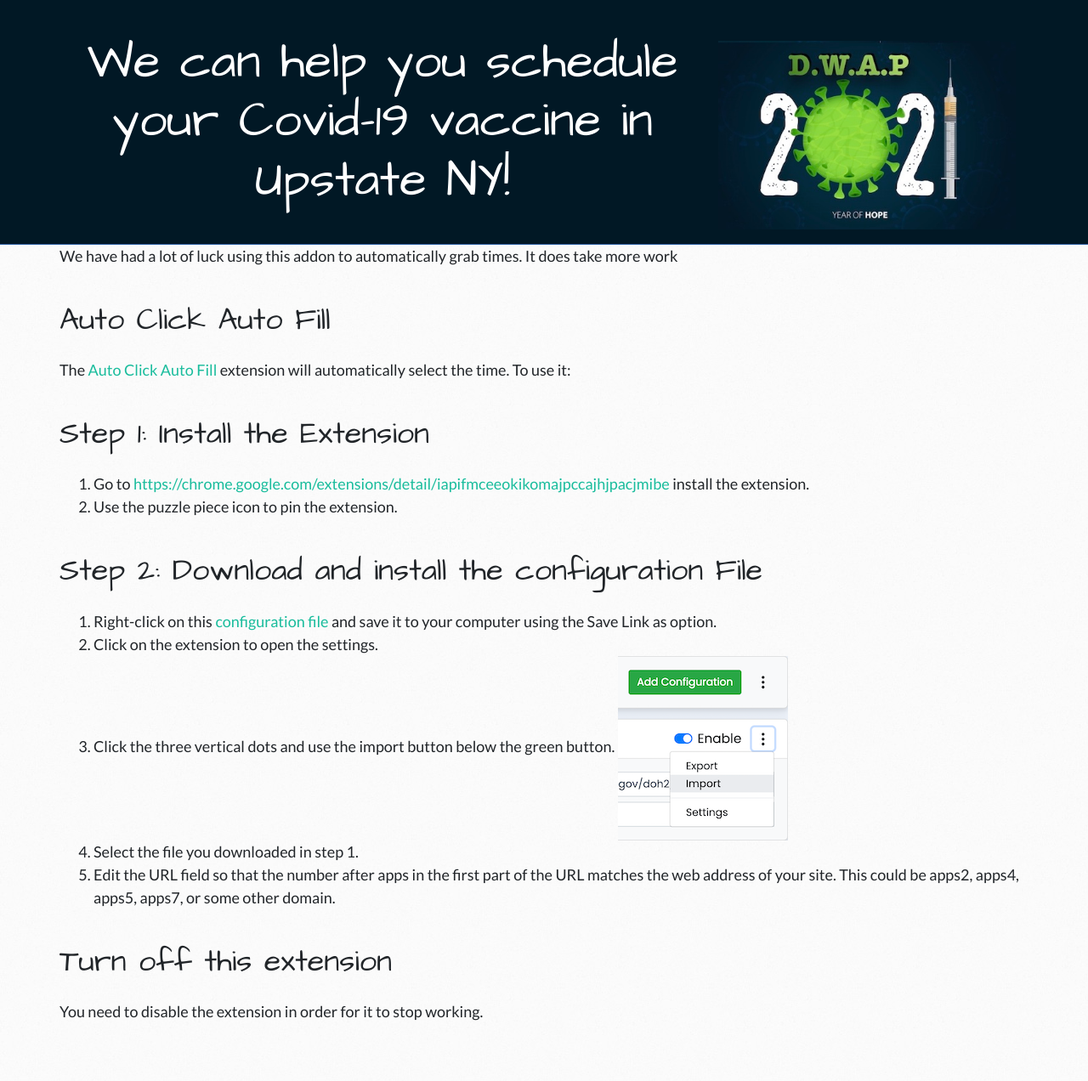
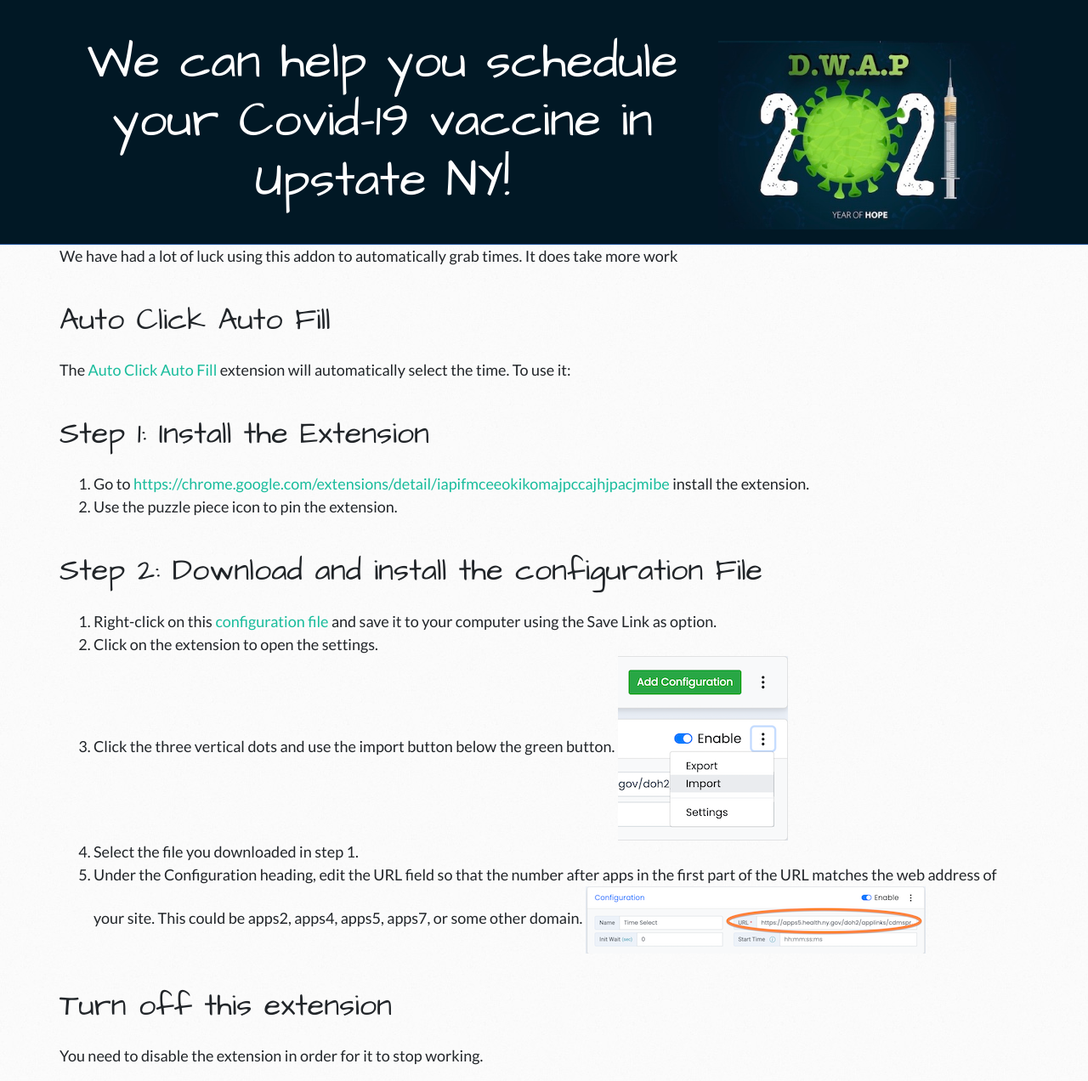
Before and after one commit to loganrath/dwap-main, a Jekyll site: the page built from autoclick.md, in a window 1280 px wide. Shown: the whole page at 85% size. Built offline with Jekyll 4.4.1, drawn with Linux system fonts in a browser that asks for light colours; nearby versions of some CDN libraries; before the commit the page ends 1220 px from its top, so only the background shows below that.

Commit message:
Update directions

```diff
--- a/autoclick.md
+++ b/autoclick.md
@@ -18,7 +18,9 @@
  3. Click the three vertical dots and use the import button below the green button.
 ![Screenshot showing installation](/assets/images/autoclick-config.png)
  4. Select the file you downloaded in step 1.
- 5. Edit the URL field so that the number after apps in the first part of the URL matches the web address of your site. This could be apps2, apps4, apps5, apps7, or some other domain.
+ 5. Under the Configuration heading, edit the URL field so that the number after apps in the first part of the URL matches the web address of your site. This could be apps2, apps4, apps5, apps7, or some other domain.
+ ![Screenshot showing URL](/assets/images/autoclick-url.png)
+
 
 # Turn off this extension
 You need to disable the extension in order for it to stop working.
```
Also changed, not shown: assets/images/autoclick-url.png (added).
